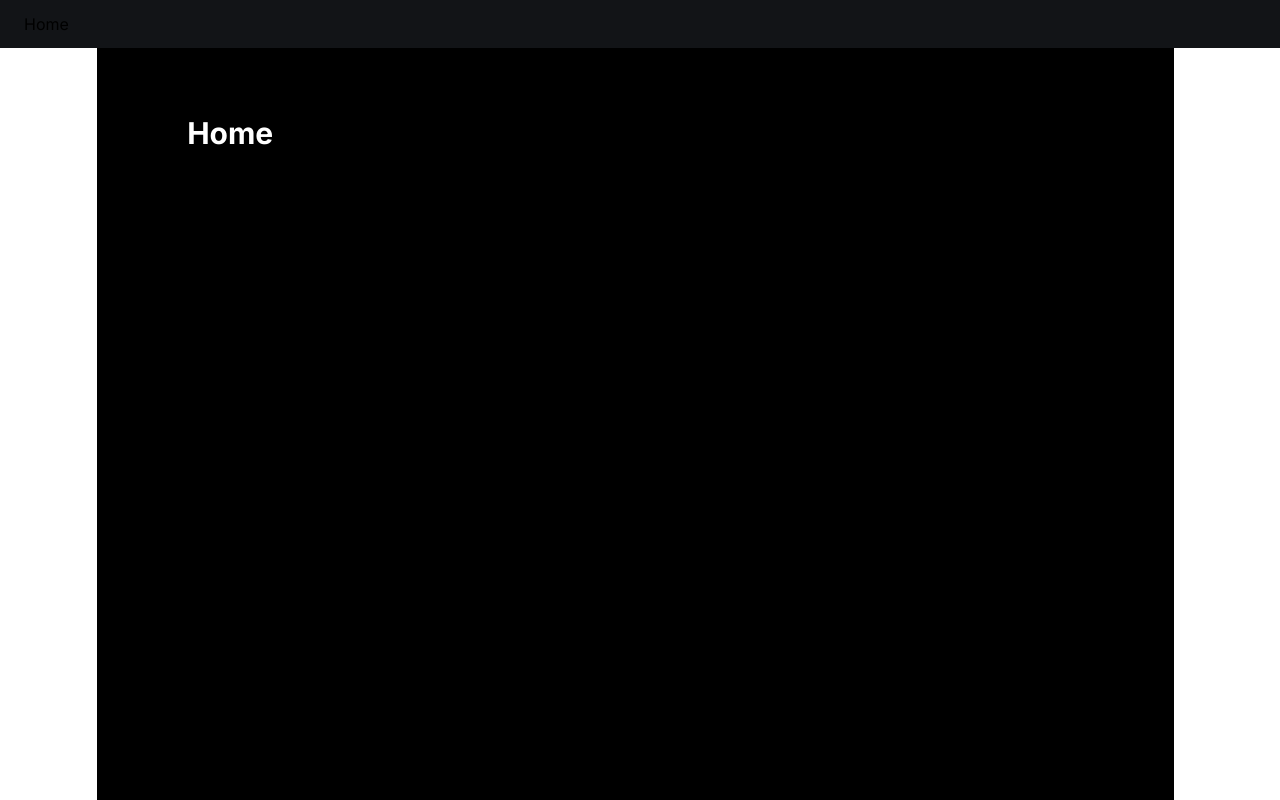
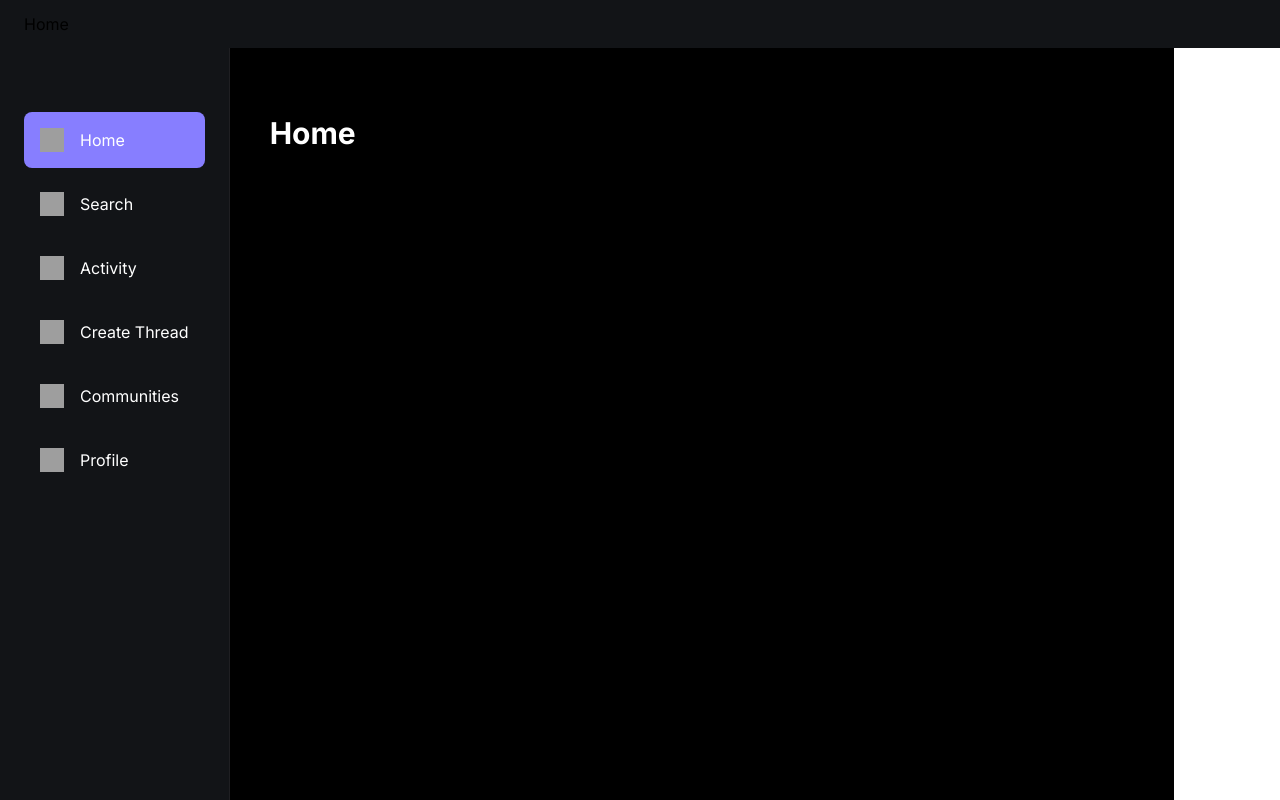
Before and after one commit to Darsh098/Threads-clone, a Next.js app: page / in a window 1280 px wide. Built offline with nearby package versions, Linux system fonts and the light colour scheme; no server answers; grey boxes are pictures that could not be loaded.

Commit message:
Added Links In Sidebar Menu

```diff
--- a/components/shared/LeftSidebar.tsx
+++ b/components/shared/LeftSidebar.tsx
@@ -1,4 +1,54 @@
+"use client";
+import { sidebarLinks } from "@/constants";
+import { SignOutButton, SignedIn } from "@clerk/nextjs";
+import Image from "next/image";
+import Link from "next/link";
+import { useRouter, usePathname } from "next/navigation";
+
 function LeftSidebar() {
-  return <h1>Left Side Bar</h1>;
+  const router = useRouter();
+  const pathName = usePathname();
+
+  return (
+    <section className="custom-scrollbar leftsidebar">
+      <div className="flex w-full flex-1 flex-col gap-2 px-6">
+        {sidebarLinks.map((link) => {
+          const isActive =
+            (pathName.includes(link.route) && link.route.length > 1) ||
+            pathName === link.route;
+          return (
+            <Link
+              href={link.route}
+              key={link.label}
+              className={`leftsidebar_link ${isActive && "bg-primary-500"}`}
+            >
+              <Image
+                src={link.imgURL}
+                alt={link.label}
+                width={24}
+                height={24}
+              />
+              <p className="text-light-1 max-lg:hidden">{link.label}</p>
+            </Link>
+          );
+        })}
+      </div>
+      <div className="mt-10 px-6">
+        <SignedIn>
+          <SignOutButton signOutCallback={() => router.push("/sign-in")}>
+            <div className="flex cursor-pointer gap-2 p-4">
+              <Image
+                src="/assets/logout.svg"
+                alt="logout"
+                width={24}
+                height={24}
+              />
+              <p className="text-light-1 max-lg:hidden">Logout</p>
+            </div>
+          </SignOutButton>
+        </SignedIn>
+      </div>
+    </section>
+  );
 }
 export default LeftSidebar;
```
